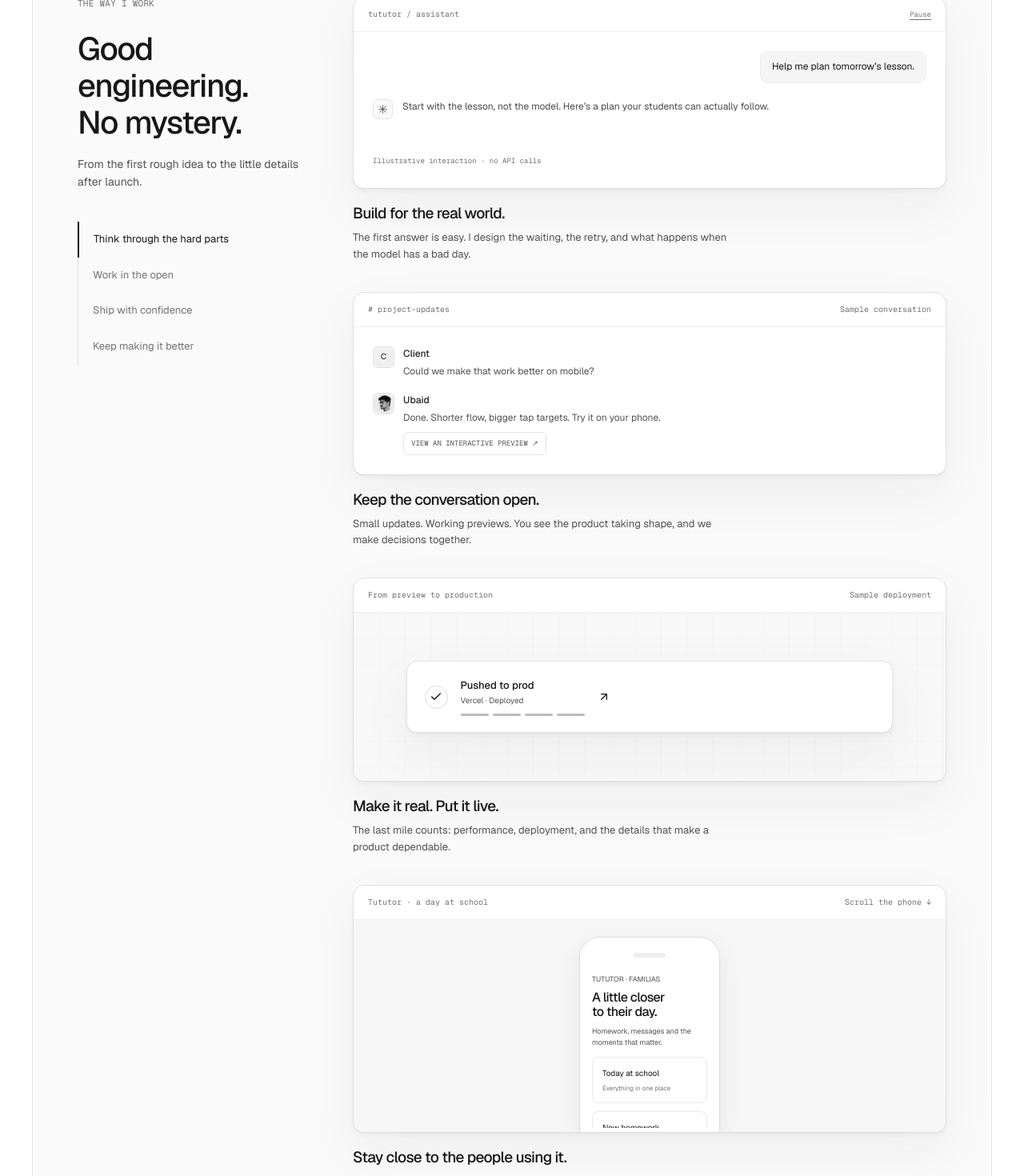
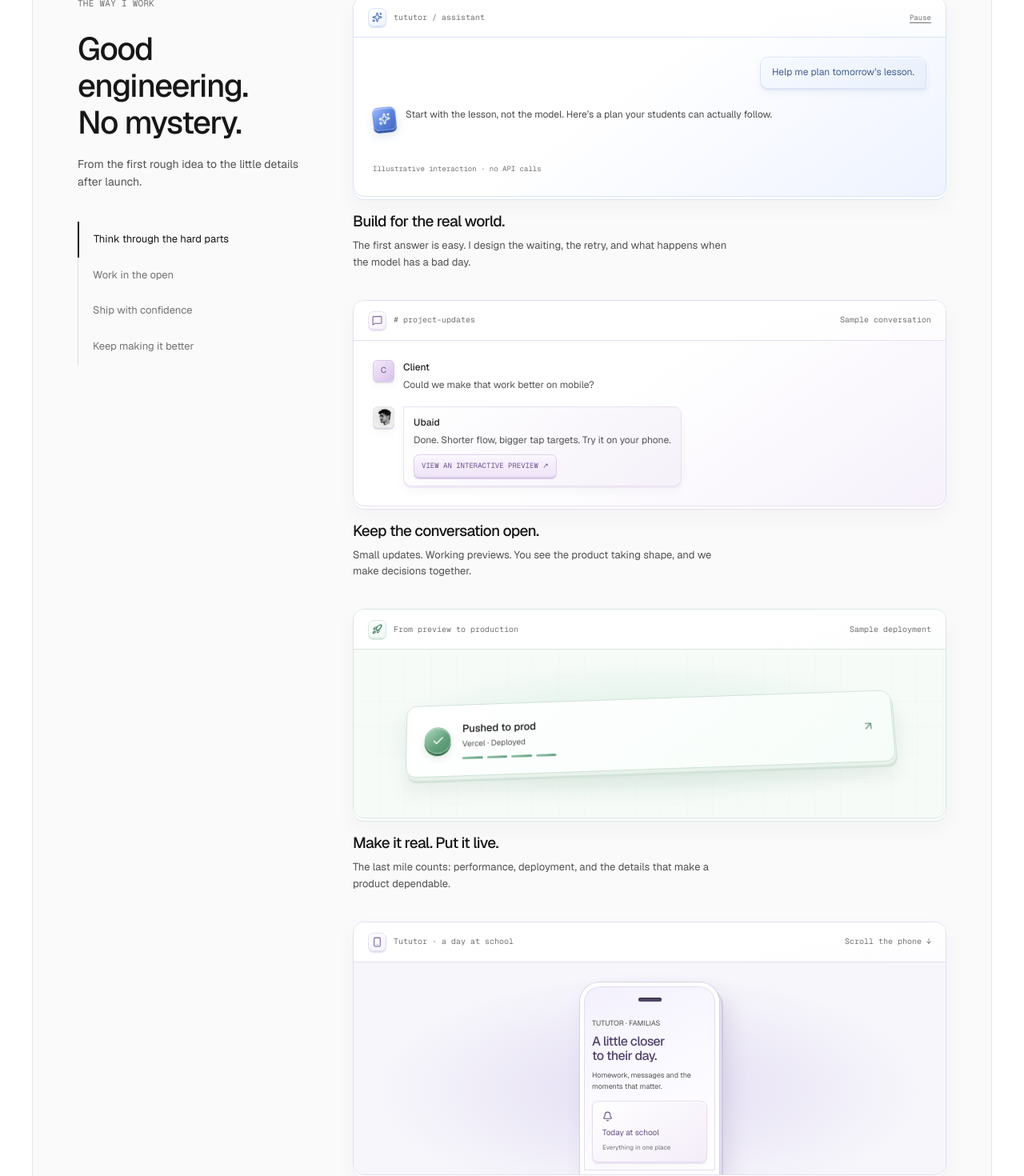
Before and after one commit to itsubaidullahomer/itsubaidullahomer, a Next.js app: page / in a window 1280 px wide. Shown: the part 1020-2490 px from the top of the page at 80% size. Built offline with nearby package versions, Linux system fonts and the light colour scheme; no server answers.

Commit message:
feat: bring subtle color and depth to process demos

```diff
--- a/app/globals.css
+++ b/app/globals.css
@@ -1,5 +1,6 @@
 @import "tailwindcss";
 @import "./service-art.css";
+@import "./process-art.css";
 @theme inline {
   --font-sans: var(--font-geist-sans);
   --font-mono: var(--font-geist-mono);
--- /dev/null
+++ b/app/process-art.css
@@ -0,0 +1,260 @@
+/* Match the service miniatures while keeping the working demos readable. */
+.process-section .mini-window {
+  --process-accent: #4d70b3;
+  --process-tint: #eef3ff;
+  --process-edge: #d9e3f7;
+  border-color: var(--process-edge);
+  background: linear-gradient(145deg, #fff 45%, var(--process-tint));
+  box-shadow:
+    inset 0 1px 0 #fff,
+    0 3px 0 #fff,
+    0 4px 0 var(--process-edge),
+    0 12px 26px #2d39500a;
+}
+.process-section .process-thread {
+  --process-accent: #80629d;
+  --process-tint: #f6f1fb;
+  --process-edge: #e8dfef;
+}
+.process-section .process-deploy {
+  --process-accent: #367857;
+  --process-tint: #eef8f1;
+  --process-edge: #d9e8df;
+}
+.process-section .process-mobile {
+  --process-accent: #71649f;
+  --process-tint: #f3f1fb;
+  --process-edge: #e3dff0;
+}
+.process-section .mini-bar {
+  background: linear-gradient(#fff, #ffffff80);
+  border-color: var(--process-edge);
+  flex-wrap: wrap;
+  gap: 8px 12px;
+}
+.process-window-title {
+  display: inline-flex;
+  align-items: center;
+  gap: 9px;
+  min-width: 0;
+}
+.process-window-icon {
+  display: grid;
+  place-items: center;
+  width: 23px;
+  height: 23px;
+  flex-shrink: 0;
+  border-radius: 7px;
+  color: var(--process-accent);
+  background: linear-gradient(135deg, #fff, var(--process-tint));
+  border: 1px solid var(--process-edge);
+  box-shadow:
+    0 2px 0 var(--process-edge),
+    inset 0 1px 0 #fff;
+}
+.process-section .chat-request {
+  color: #435f8e;
+  border-color: #d8e3f7;
+  background: linear-gradient(140deg, #f7faff, #e9f0fd);
+  box-shadow:
+    inset 0 1px 0 #fff,
+    0 2px 0 #e1e8f3,
+    0 5px 10px #315b9410;
+  border-bottom-right-radius: 4px;
+}
+.process-section .chat-answer {
+  margin-top: 23px;
+}
+.process-section .mini-mark {
+  width: 29px;
+  height: 29px;
+  color: white;
+  border-color: #7798ee;
+  background: linear-gradient(140deg, #a4bdff, #5c84df 50%, #4769c0);
+  box-shadow:
+    inset 0 1px 0 #ffffff90,
+    0 3px 0 #3759a4,
+    0 7px 12px #4062a52b;
+  transform: rotate(-6deg);
+}
+.process-section .stream-caret {
+  background: #6789d0;
+}
+.process-section .stream-retry {
+  color: #936630;
+  background: #fbf0db;
+  box-decoration-break: clone;
+  padding: 2px 3px;
+  border-radius: 3px;
+}
+.process-section .thread-avatar {
+  box-shadow:
+    0 2px 0 #dfd9e8,
+    0 5px 8px #4839570c;
+}
+.process-section .thread-avatar-client {
+  background: linear-gradient(135deg, #f4eafa, #d6c2e9);
+  color: #71518b;
+  border-color: #d8c7e5;
+}
+.process-section .thread-message > div:last-child {
+  min-width: 0;
+}
+.process-section .thread-message:last-child > div:last-child {
+  padding: 10px 12px;
+  background: linear-gradient(140deg, #fff, #f5f1f9);
+  border: 1px solid #e9e1f0;
+  border-radius: 0 10px 10px 10px;
+  box-shadow:
+    0 2px 0 #eee8f4,
+    0 6px 12px #3d28530a;
+}
+.process-section .preview-link {
+  color: #70518e;
+  background: linear-gradient(#faf6ff, #eee4f8);
+  border-color: #ddcee9;
+  box-shadow:
+    inset 0 1px 0 #fff,
+    0 2px 0 #d8c8e5;
+}
+.process-section .preview-link:is(:hover, :focus-visible) {
+  background: #e8dcf2;
+  border-color: #c4acd8;
+}
+.process-section .deploy-stage {
+  position: relative;
+  isolation: isolate;
+  perspective: 700px;
+  background-color: #f7fbf8;
+}
+.process-section .deploy-stage::before {
+  content: "";
+  position: absolute;
+  inset: 12px;
+  z-index: -1;
+  background: radial-gradient(ellipse, #d8eee2, transparent 70%);
+}
+.process-section .deploy-toast {
+  position: relative;
+  gap: 14px;
+  background: linear-gradient(145deg, #fff, #f6fdf9);
+  border-color: #cfe3d7;
+  box-shadow:
+    inset 0 1px 0 #fff,
+    1px 4px 0 #e8f1eb,
+    2px 7px 0 #d3e3d9,
+    0 18px 25px #29503d14;
+  transform: rotateX(7deg) rotateZ(-2deg);
+}
+.process-section .deploy-toast > div {
+  min-width: 0;
+}
+.process-section .deploy-toast > svg {
+  color: #69937d;
+  margin-left: auto;
+  flex-shrink: 0;
+}
+.process-section .deploy-check {
+  width: 33px;
+  height: 33px;
+  flex-shrink: 0;
+  color: #fff;
+  border-color: #7db195;
+  background: linear-gradient(140deg, #afdbc0, #66a47f 55%, #4c8c68);
+  box-shadow:
+    inset 0 1px 0 #ffffff90,
+    0 3px 0 #39744f,
+    0 6px 10px #305c3220;
+}
+.process-section .deploy-lines i {
+  width: clamp(14px, 2vw, 35px);
+  background: linear-gradient(90deg, #94c4a8, #69a283);
+  box-shadow: 0 1px 0 #fff;
+}
+.process-section .process-phone-stage {
+  perspective: 700px;
+  background: radial-gradient(ellipse at 50% 60%, #e3ddf4, #f7f6fb 65%);
+  padding-top: 25px;
+}
+.process-section .mini-phone {
+  flex-shrink: 0;
+  border-color: #fff;
+  background: linear-gradient(155deg, #f3f0fc, #faf9ff 42%, #fff);
+  box-shadow:
+    inset 0 0 0 1px #e3ddef,
+    0 0 0 1px #d6d0e3,
+    3px 3px 0 #e4e0ee,
+    5px 5px 0 #cfc8de,
+    10px 15px 28px #4e426d24;
+  transform: rotateZ(-4deg);
+  overscroll-behavior: contain;
+}
+.process-section .phone-speaker {
+  width: 29px;
+  height: 5px;
+  background: #534967;
+  box-shadow: inset 0 1px 2px #302737;
+}
+.process-section .mini-phone h4 {
+  color: #51436c;
+}
+.process-section .phone-tile {
+  color: #675382;
+  border-color: #e5dcee;
+  background: linear-gradient(145deg, #fff, #f4edf9);
+  box-shadow:
+    inset 0 1px 0 #fff,
+    0 2px 0 #ebe3f2,
+    0 5px 10px #59496a08;
+}
+.process-section .phone-tile:nth-of-type(3n) {
+  color: #456d63;
+  border-color: #dbe9e2;
+  background: linear-gradient(145deg, #fff, #edf6f0);
+  box-shadow:
+    inset 0 1px 0 #fff,
+    0 2px 0 #e1ede7;
+}
+.process-section .phone-tile:nth-of-type(3n + 1) {
+  color: #876445;
+  border-color: #ede1d4;
+  background: linear-gradient(145deg, #fff, #fcf2e8);
+  box-shadow:
+    inset 0 1px 0 #fff,
+    0 2px 0 #f0e6db;
+}
+.phone-tile-icon {
+  margin-bottom: 6px;
+}
+@media (hover: hover) and (pointer: fine) and (prefers-reduced-motion: no-preference) {
+  .process-section .mini-mark,
+  .process-section .deploy-toast,
+  .process-section .mini-phone {
+    transition: transform 450ms cubic-bezier(0.2, 0.7, 0.2, 1);
+  }
+  .process-assistant:is(:hover, :focus-within) .mini-mark {
+    transform: translateY(-2px) rotate(3deg);
+  }
+  .process-deploy:hover .deploy-toast {
+    transform: translateY(-3px) rotateX(2deg) rotateZ(-1deg);
+  }
+  .process-mobile:is(:hover, :focus-within) .mini-phone {
+    transform: rotateZ(0);
+  }
+}
+@media (prefers-reduced-motion: reduce), (hover: none), (pointer: coarse) {
+  .process-section .mini-phone {
+    transform: none;
+  }
+}
+@media (max-width: 540px) {
+  .process-section .mini-bar > span:last-child:not(:first-child) {
+    margin-left: 32px;
+  }
+  .process-section .deploy-toast {
+    gap: 10px;
+  }
+  .process-section .mini-phone {
+    transform: none;
+  }
+}
--- a/components/process.tsx
+++ b/components/process.tsx
@@ -2,7 +2,17 @@
 import { useEffect, useRef, useState } from "react";
 import Image from "next/image";
 import Link from "next/link";
-import { Check, ArrowUpRight } from "lucide-react";
+import {
+  Check,
+  ArrowUpRight,
+  Sparkles,
+  MessageSquare,
+  Rocket,
+  Smartphone,
+  BookOpen,
+  CalendarDays,
+  Bell,
+} from "lucide-react";
 import { useReducedMotion } from "motion/react";
 const answer =
   "Start with the lesson, not the model. Here’s a plan your students can actually follow.";
@@ -38,9 +48,14 @@ export function StreamingMini() {
     };
   }, [reduce, paused]);
   return (
-    <div className="mini-window" ref={ref}>
+    <div className="mini-window process-assistant" ref={ref}>
       <div className="mini-bar">
-        <span>tututor / assistant</span>
+        <span className="process-window-title">
+          <span className="process-window-icon" aria-hidden="true">
+            <Sparkles size={13} />
+          </span>
+          tututor / assistant
+        </span>
         <button
           onClick={() => setPaused(!paused)}
           className="pause-mini"
@@ -52,11 +67,15 @@ export function StreamingMini() {
       <div className="mini-content">
         <div className="chat-request">Help me plan tomorrow’s lesson.</div>
         <div className="chat-answer">
-          <span className="mini-mark">✳</span>
+          <span className="mini-mark" aria-hidden="true">
+            <Sparkles size={15} />
+          </span>
           <div>
             {retry ? (
               <>
-                <span className="mono">Connection interrupted. Retrying…</span>
+                <span className="mono stream-retry">
+                  Connection interrupted. Retrying…
+                </span>
                 <br />
                 {answer.slice(0, 32)}
               </>
@@ -75,14 +94,24 @@ export function StreamingMini() {
 }
 export function ClientThread() {
   return (
-    <div className="mini-window">
+    <div className="mini-window process-thread">
       <div className="mini-bar">
-        <span># project-updates</span>
+        <span className="process-window-title">
+          <span className="process-window-icon" aria-hidden="true">
+            <MessageSquare size={13} />
+          </span>
+          # project-updates
+        </span>
         <span>Sample conversation</span>
       </div>
       <div className="mini-content">
         <div className="thread-message">
-          <div className="thread-avatar">C</div>
+          <div
+            className="thread-avatar thread-avatar-client"
+            aria-hidden="true"
+          >
+            C
+          </div>
           <div>
             <strong>Client</strong>
             <p>Could we make that work better on mobile?</p>
@@ -106,27 +135,32 @@ export function ClientThread() {
 }
 export function DeployMini() {
   return (
-    <div className="mini-window">
+    <div className="mini-window process-deploy">
       <div className="mini-bar">
-        <span>From preview to production</span>
+        <span className="process-window-title">
+          <span className="process-window-icon" aria-hidden="true">
+            <Rocket size={13} />
+          </span>
+          From preview to production
+        </span>
         <span>Sample deployment</span>
       </div>
       <div className="deploy-stage grid-texture">
         <div className="deploy-toast">
-          <span className="deploy-check">
+          <span className="deploy-check" aria-hidden="true">
             <Check size={16} />
           </span>
           <div>
             <strong>Pushed to prod</strong>
             <p>Vercel · Deployed</p>
-            <div className="deploy-lines">
+            <div className="deploy-lines" aria-hidden="true">
               <i />
               <i />
               <i />
               <i />
             </div>
           </div>
-          <ArrowUpRight size={16} />
+          <ArrowUpRight size={16} aria-hidden="true" />
         </div>
       </div>
     </div>
@@ -134,9 +168,14 @@ export function DeployMini() {
 }
 export function PhoneMini() {
   return (
-    <div className="mini-window">
+    <div className="mini-window process-mobile">
       <div className="mini-bar">
-        <span>Tututor · a day at school</span>
+        <span className="process-window-title">
+          <span className="process-window-icon" aria-hidden="true">
+            <Smartphone size={13} />
+          </span>
+          Tututor · a day at school
+        </span>
         <span>Scroll the phone ↓</span>
       </div>
       <div className="process-phone-stage">
@@ -146,7 +185,7 @@ export function PhoneMini() {
           role="region"
           aria-label="Scrollable Tututor interface illustration"
         >
-          <div className="phone-speaker" />
+          <div className="phone-speaker" aria-hidden="true" />
           <p>TUTUTOR · FAMILIAS</p>
           <h4>
             A little closer
@@ -155,15 +194,36 @@ export function PhoneMini() {
           </h4>
           <p>Homework, messages and the moments that matter.</p>
           {[
-            ["Today at school", "Everything in one place"],
-            ["New homework", "Ready when you are"],
-            ["A note from the teacher", "Keep the conversation going"],
-            ["The week ahead", "Your school timetable"],
-            ["Attendance", "A clear view of their day"],
-          ].map(([a, b]) => (
-            <div className="phone-tile" key={a}>
-              {a}
-              <span>{b}</span>
+            {
+              title: "Today at school",
+              text: "Everything in one place",
+              icon: Bell,
+            },
+            {
+              title: "New homework",
+              text: "Ready when you are",
+              icon: BookOpen,
+            },
+            {
+              title: "A note from the teacher",
+              text: "Keep the conversation going",
+              icon: MessageSquare,
+            },
+            {
+              title: "The week ahead",
+              text: "Your school timetable",
+              icon: CalendarDays,
+            },
+            {
+              title: "Attendance",
+              text: "A clear view of their day",
+              icon: Check,
+            },
+          ].map(({ title, text, icon: Icon }) => (
+            <div className="phone-tile" key={title}>
+              <Icon className="phone-tile-icon" size={13} aria-hidden="true" />
+              {title}
+              <span>{text}</span>
             </div>
           ))}
         </div>
@@ -220,7 +280,7 @@ export function Process() {
     return () => observer.disconnect();
   }, []);
   return (
-    <section className="section process-section">
+    <section id="process" className="section process-section">
       <div className="process-grid">
         <div className="process-left">
           <span className="eyebrow">The way I work</span>
```
Also changed, not shown: 1 other file (tests, documents, lock files or other folders).
